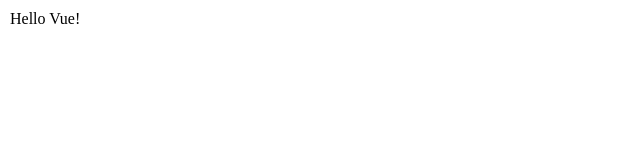
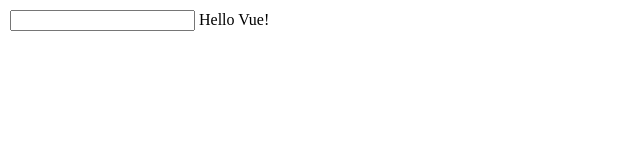
Before and after one commit to vihai93/smartordervuejs, a plain HTML site: page index.html in a window 1280 px wide. Shown: the whole page, without its empty margins (0-640 px from the left). Drawn offline with nearby package versions, Linux system fonts and the light colour scheme.

Commit message:
Hai updated

```diff
--- a/index.html
+++ b/index.html
@@ -6,6 +6,7 @@
     <body>
 
         <div id="app">
+            <input type="text" v-on:input="changeValue">
             {{ message }}
         </div>
 
--- a/js/index.js
+++ b/js/index.js
@@ -2,5 +2,10 @@ var app = new Vue({
     el: '#app',
     data: {
         message: 'Hello Vue!'
+    },
+    methods: {
+        changeValue:function(event){
+            this.message = event.target.value;
+        }
     }
 });
```
